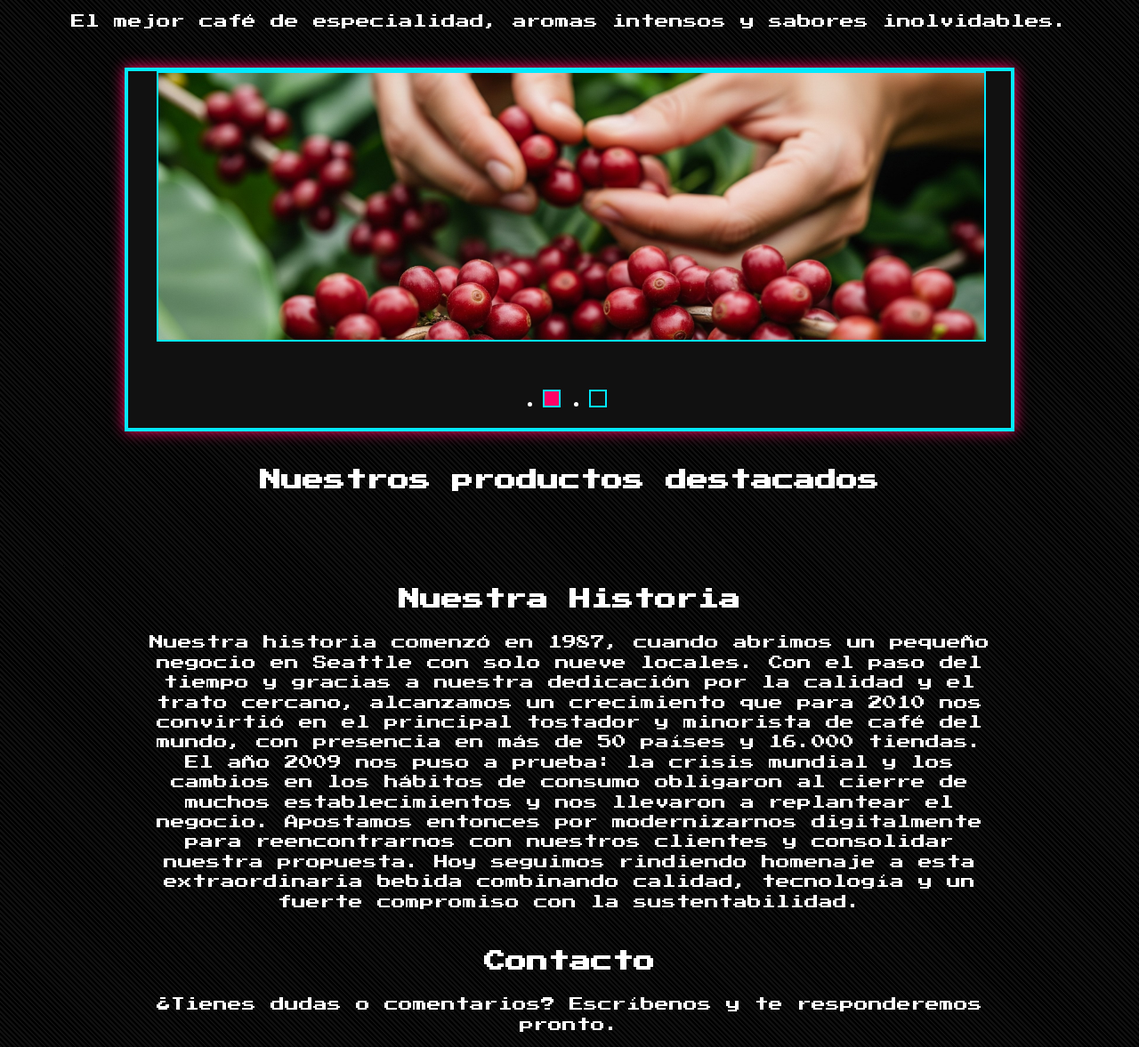
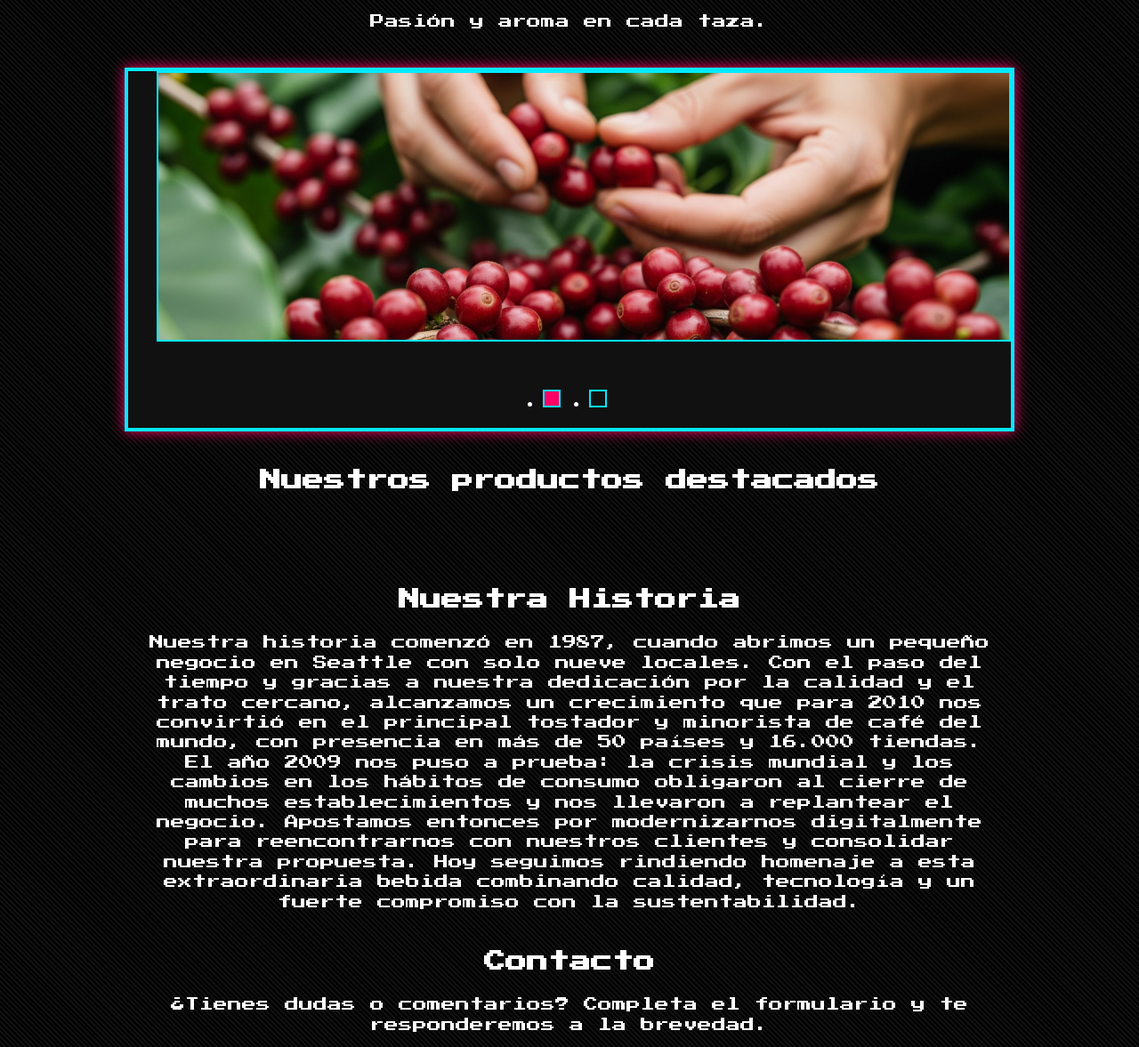
Before and after one commit to KevinLivora/KevinLivora-CafeElMejor, a plain HTML site: page CafeElMejor/frontend/landing.html in a window 1280 px wide. Shown: the part 183-1360 px from the top of the page at 89% size. Drawn offline with Linux system fonts and the light colour scheme; no server answers; grey boxes are pictures that could not be loaded.

Commit message:
Ajustar carrusel y textos

```diff
--- a/CafeElMejor/frontend/landing.html
+++ b/CafeElMejor/frontend/landing.html
@@ -15,7 +15,7 @@
   </header>
   <section class="intro">
       <h1 class="titulo-principal">Bienvenido a Café El Mejor</h1>
-      <p>El mejor café de especialidad, aromas intensos y sabores inolvidables.</p>
+      <p>Pasión y aroma en cada taza.</p>
     </section>
   <div class="carrousel">
       <div class="grande">
@@ -42,7 +42,7 @@
     </section>
     <section class="contact">
       <h2>Contacto</h2>
-      <p>¿Tienes dudas o comentarios? Escríbenos y te responderemos pronto.</p>
+      <p>¿Tienes dudas o comentarios? Completa el formulario y te responderemos a la brevedad.</p>
       <form id="contact-form">
         <input type="text" placeholder="Nombre" required>
         <input type="email" placeholder="Correo electrónico" required>
--- a/CafeElMejor/frontend/styles.css
+++ b/CafeElMejor/frontend/styles.css
@@ -117,9 +117,11 @@ h1.titulo-principal {
   transform: translateX(0%);
 }
 .carrousel .img {
-  width: calc(100% / 2 - 2em);
+  width: 50%;
   height: 300px;
   object-fit: cover;
+  display: block;
+  margin: 0 auto;
   color: var(--text-color);
   transition: all 0.4s ease;
   background-color: var(--bg-light);
```
Also changed, not shown: CafeElMejor/frontend/index.html (+1 -1 lines).
